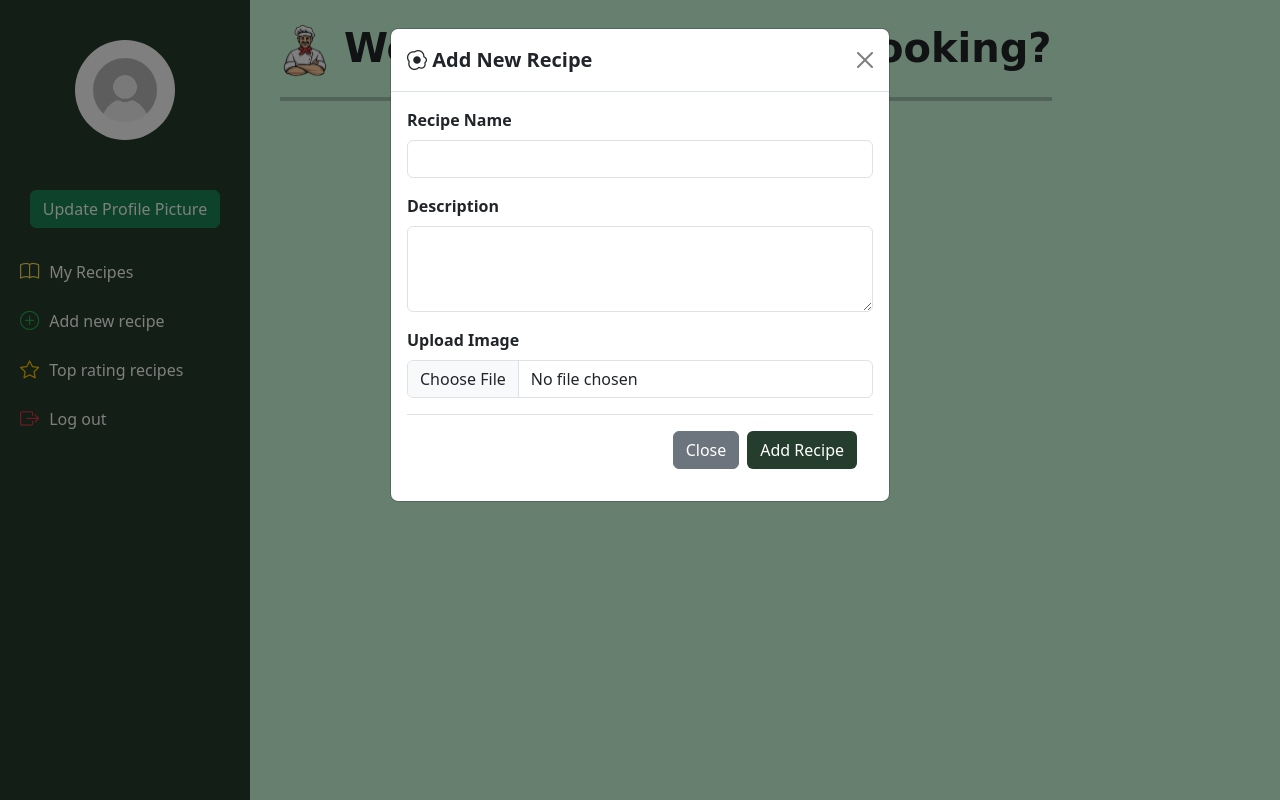
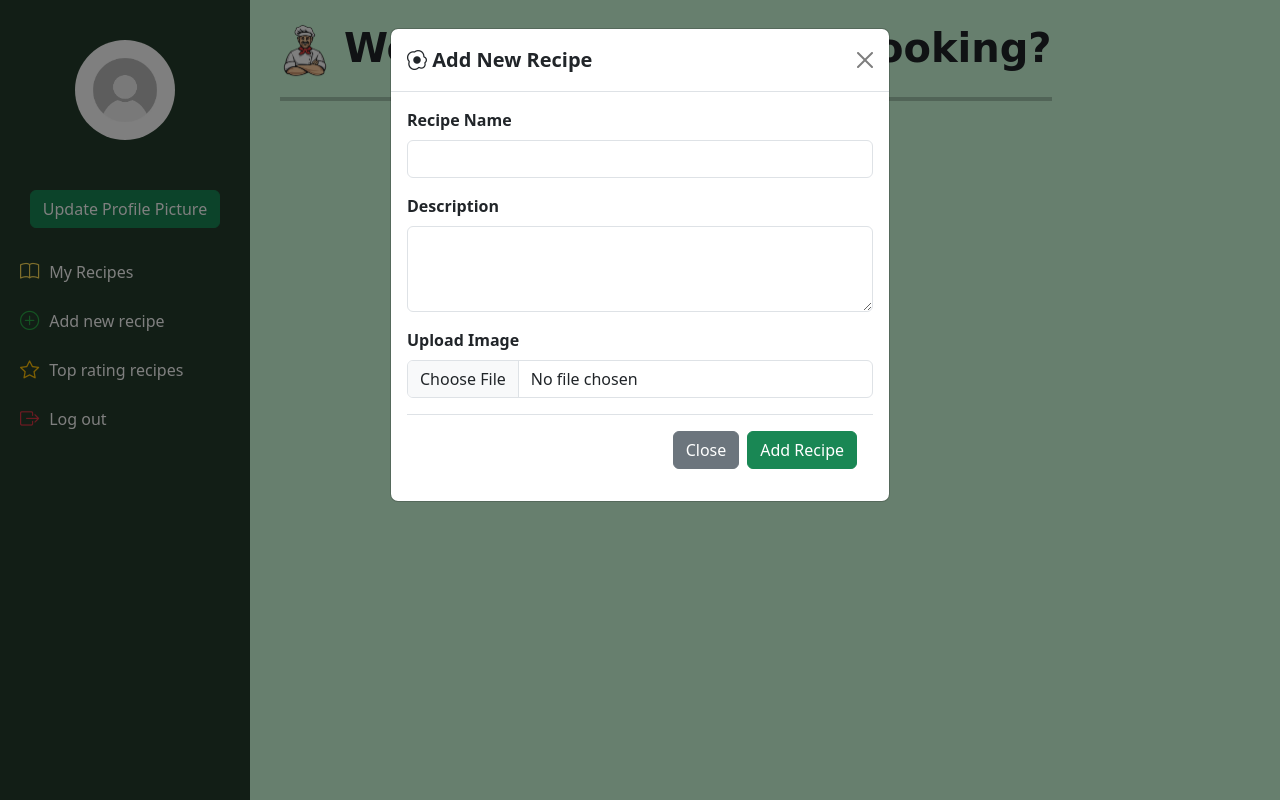
Before and after one commit to alecxander567/Recipe-Maker, a Django app: template my_app/templates/chefhomepage.html in a window 1280 px wide, after a click on "Add new recipe". Run offline with Django 5.2, Linux system fonts and the light colour scheme; the template is opened without the code that fills it, so the values that code supplies are empty.

Commit message:
Add files via upload

```diff
--- a/my_app/templates/chefhomepage.html
+++ b/my_app/templates/chefhomepage.html
@@ -262,7 +262,7 @@
             </div>
             <div class="modal-footer">
               <button type="button" class="btn btn-secondary" data-bs-dismiss="modal">Close</button>
-              <button type="submit" class="btn" style="background: #253D2C; color: white;">Add Recipe</button>
+              <button type="submit" class="btn btn-success" style="color: white;">Add Recipe</button>
             </div>
           </form>
         </div>
@@ -297,7 +297,7 @@
             </div>
             <div class="modal-footer">
               <button type="button" class="btn btn-secondary" data-bs-dismiss="modal">Close</button>
-              <button type="submit" class="btn" style="background: #253D2C; color: white;">Save Changes</button>
+              <button type="submit" class="btn btn-success" style="color: white;">Save Changes</button>
             </div>
           </form>
         </div>
@@ -316,7 +316,7 @@
   </div>
 {% endif %}
 
-  <script>
+<script>
     window.addEventListener("load", function () {
       document.getElementById("loader").style.display = "none";
   });
```
